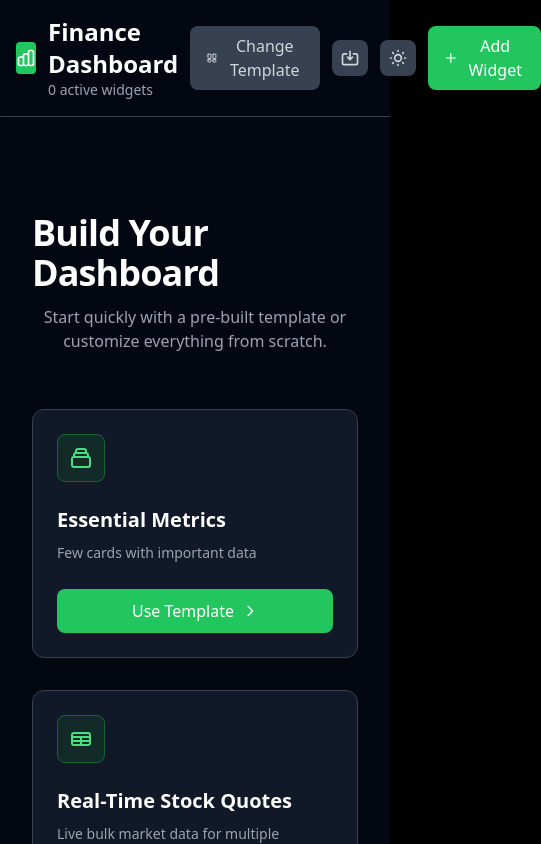
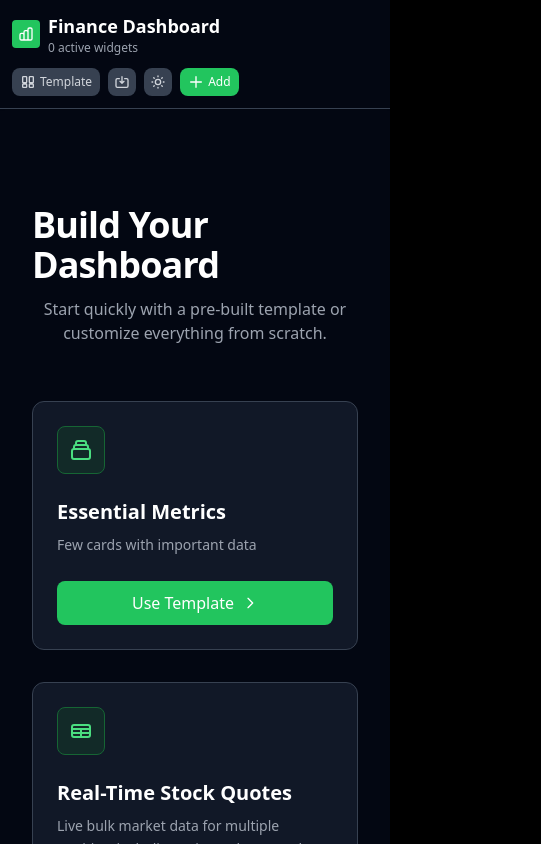
Before and after one commit to ananyajain386/finance-dashboard, a Next.js app: page / in a window 390 px wide. Shown: the top 844 px of the page, 541 px wide, since content can reach past the window. Built offline with nearby package versions, Linux system fonts and the light colour scheme.

Commit message:
fix: UI Responsiveness

```diff
--- a/components/Dashboard.jsx
+++ b/components/Dashboard.jsx
@@ -19,57 +19,55 @@ export default function Dashboard() {
   return (
     <div className="min-h-screen bg-gray-50 dark:bg-gray-950 transition-colors duration-300">
       <header className="bg-white dark:bg-gray-950 shadow-sm border-b border-gray-200 dark:border-gray-700">
-        <div className="mx-auto px-4 sm:px-6 lg:px-8 py-4">
-          <div className="flex items-center justify-between">
-            <div className="flex items-center gap-3">
-              <div className="w-8 h-8 bg-primary-500 rounded flex items-center justify-center">
-                <svg className="w-5 h-5 text-white" fill="none" stroke="currentColor" viewBox="0 0 24 24">
+        <div className="mx-auto px-3 sm:px-4 lg:px-8 py-3 sm:py-4">
+          <div className="flex flex-col sm:flex-row sm:items-center sm:justify-between gap-3 sm:gap-0">
+            <div className="flex items-center gap-2 sm:gap-3 min-w-0">
+              <div className="w-7 h-7 sm:w-8 sm:h-8 bg-primary-500 rounded flex items-center justify-center flex-shrink-0">
+                <svg className="w-4 h-4 sm:w-5 sm:h-5 text-white" fill="none" stroke="currentColor" viewBox="0 0 24 24">
                   <path strokeLinecap="round" strokeLinejoin="round" strokeWidth={2} d="M9 19v-6a2 2 0 00-2-2H5a2 2 0 00-2 2v6a2 2 0 002 2h2a2 2 0 002-2zm0 0V9a2 2 0 012-2h2a2 2 0 012 2v10m-6 0a2 2 0 002 2h2a2 2 0 002-2m0 0V5a2 2 0 012-2h2a2 2 0 012 2v14a2 2 0 01-2 2h-2a2 2 0 01-2-2z" />
                 </svg>
               </div>
-              <div>
-                <h1 className="text-2xl font-bold text-gray-900 dark:text-white">
+              <div className="min-w-0 flex-1">
+                <h1 className="text-lg sm:text-2xl font-bold text-gray-900 dark:text-white truncate">
                   Finance Dashboard
                 </h1>
-                <p className="text-sm text-gray-500 dark:text-gray-400">
+                <p className="text-xs sm:text-sm text-gray-500 dark:text-gray-400">
                   {widgets.length} active widget{widgets.length !== 1 ? 's' : ''}
                 </p>
               </div>
             </div>
 
-            <div className="flex items-center gap-3">
+            <div className="flex items-center gap-2 sm:gap-3 flex-wrap">
               <button
                 onClick={() => setIsChangeTemplateOpen(true)}
-                className="px-4 py-2 bg-gray-200 dark:bg-gray-700 text-gray-700 dark:text-gray-300 hover:bg-gray-300 dark:hover:bg-gray-600 rounded-lg font-medium transition-colors flex items-center gap-2"
-              >
-                <svg className="w-5 h-5" fill="none" stroke="currentColor" viewBox="0 0 24 24">
+                className="px-2 sm:px-4 py-1.5 sm:py-2 bg-gray-200 dark:bg-gray-700 text-gray-700 dark:text-gray-300 hover:bg-gray-300 dark:hover:bg-gray-600 rounded-lg font-medium transition-colors flex items-center gap-1 sm:gap-2 text-xs sm:text-base">
+                <svg className="w-4 h-4 sm:w-5 sm:h-5 flex-shrink-0" fill="none" stroke="currentColor" viewBox="0 0 24 24">
                   <path strokeLinecap="round" strokeLinejoin="round" strokeWidth={2} d="M4 5a1 1 0 011-1h4a1 1 0 011 1v7a1 1 0 01-1 1H5a1 1 0 01-1-1V5zM14 5a1 1 0 011-1h4a1 1 0 011 1v7a1 1 0 01-1 1h-4a1 1 0 01-1-1V5zM4 16a1 1 0 011-1h4a1 1 0 011 1v3a1 1 0 01-1 1H5a1 1 0 01-1-1v-3zM14 16a1 1 0 011-1h4a1 1 0 011 1v3a1 1 0 01-1 1h-4a1 1 0 01-1-1v-3z" />
                 </svg>
-                Change Template
+                <span className="hidden sm:inline">Change Template</span>
+                <span className="sm:hidden">Template</span>
               </button>
 
               <button
                 onClick={() => setIsExportImportOpen(true)}
-                className="p-2 rounded-lg bg-gray-200 dark:bg-gray-700 text-gray-700 dark:text-gray-300 hover:bg-gray-300 dark:hover:bg-gray-600 transition-colors"
+                className="p-1.5 sm:p-2 rounded-lg bg-gray-200 dark:bg-gray-700 text-gray-700 dark:text-gray-300 hover:bg-gray-300 dark:hover:bg-gray-600 transition-colors flex-shrink-0"
                 aria-label="Export/Import"
-                title="Export/Import Configuration"
-              >
-                <svg className="w-5 h-5" fill="none" stroke="currentColor" viewBox="0 0 24 24">
+                title="Export/Import Configuration">
+                <svg className="w-4 h-4 sm:w-5 sm:h-5" fill="none" stroke="currentColor" viewBox="0 0 24 24">
                   <path strokeLinecap="round" strokeLinejoin="round" strokeWidth={2} d="M8 7H5a2 2 0 00-2 2v9a2 2 0 002 2h14a2 2 0 002-2V9a2 2 0 00-2-2h-3m-1 4l-3 3m0 0l-3-3m3 3V4" />
                 </svg>
               </button>
 
               <button
                 onClick={toggleTheme}
-                className="p-2 rounded-lg bg-gray-100 dark:bg-gray-700 text-gray-700 dark:text-gray-300 hover:bg-gray-200 dark:hover:bg-gray-600 transition-colors"
-                aria-label="Toggle theme"
-              >
+                className="p-1.5 sm:p-2 rounded-lg bg-gray-100 dark:bg-gray-700 text-gray-700 dark:text-gray-300 hover:bg-gray-200 dark:hover:bg-gray-600 transition-colors flex-shrink-0"
+                aria-label="Toggle theme">
                 {theme === 'dark' ? (
-                  <svg className="w-5 h-5" fill="none" stroke="currentColor" viewBox="0 0 24 24">
+                  <svg className="w-4 h-4 sm:w-5 sm:h-5" fill="none" stroke="currentColor" viewBox="0 0 24 24">
                     <path strokeLinecap="round" strokeLinejoin="round" strokeWidth={2} d="M12 3v1m0 16v1m9-9h-1M4 12H3m15.364 6.364l-.707-.707M6.343 6.343l-.707-.707m12.728 0l-.707.707M6.343 17.657l-.707.707M16 12a4 4 0 11-8 0 4 4 0 018 0z" />
                   </svg>
                 ) : (
-                  <svg className="w-5 h-5" fill="none" stroke="currentColor" viewBox="0 0 24 24">
+                  <svg className="w-4 h-4 sm:w-5 sm:h-5" fill="none" stroke="currentColor" viewBox="0 0 24 24">
                     <path strokeLinecap="round" strokeLinejoin="round" strokeWidth={2} d="M20.354 15.354A9 9 0 018.646 3.646 9.003 9.003 0 0012 21a9.003 9.003 0 008.354-5.646z" />
                   </svg>
                 )}
@@ -77,12 +75,12 @@ export default function Dashboard() {
 
               <button
                 onClick={() => setIsModalOpen(true)}
-                className="px-4 py-2 bg-primary-500 hover:bg-primary-600 text-white rounded-lg font-medium transition-colors flex items-center gap-2"
-              >
-                <svg className="w-5 h-5" fill="none" stroke="currentColor" viewBox="0 0 24 24">
+                className="px-2 sm:px-4 py-1.5 sm:py-2 bg-primary-500 hover:bg-primary-600 text-white rounded-lg font-medium transition-colors flex items-center gap-1 sm:gap-2 text-xs sm:text-base flex-shrink-0">
+                <svg className="w-4 h-4 sm:w-5 sm:h-5 flex-shrink-0" fill="none" stroke="currentColor" viewBox="0 0 24 24">
                   <path strokeLinecap="round" strokeLinejoin="round" strokeWidth={2} d="M12 4v16m8-8H4" />
                 </svg>
-                Add Widget
+                <span className="hidden sm:inline">Add Widget</span>
+                <span className="sm:hidden">Add</span>
               </button>
             </div>
           </div>
```
Also changed, not shown: components/ExportImportModal.jsx (+28 -33 lines).
